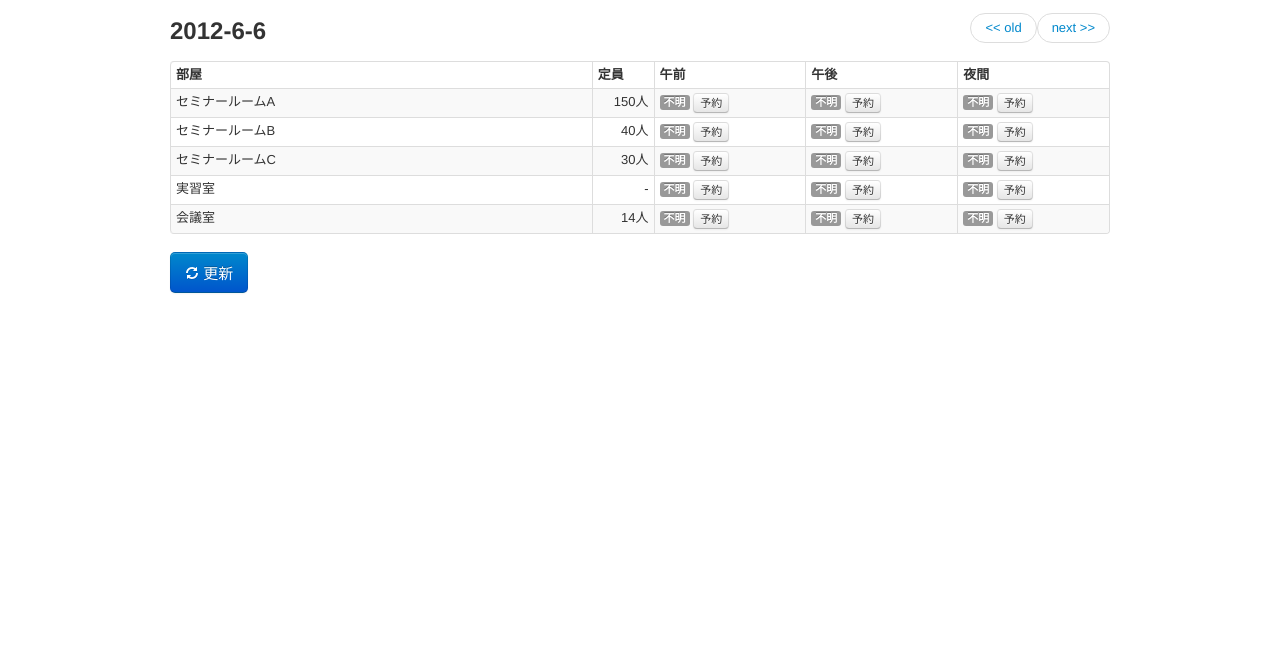
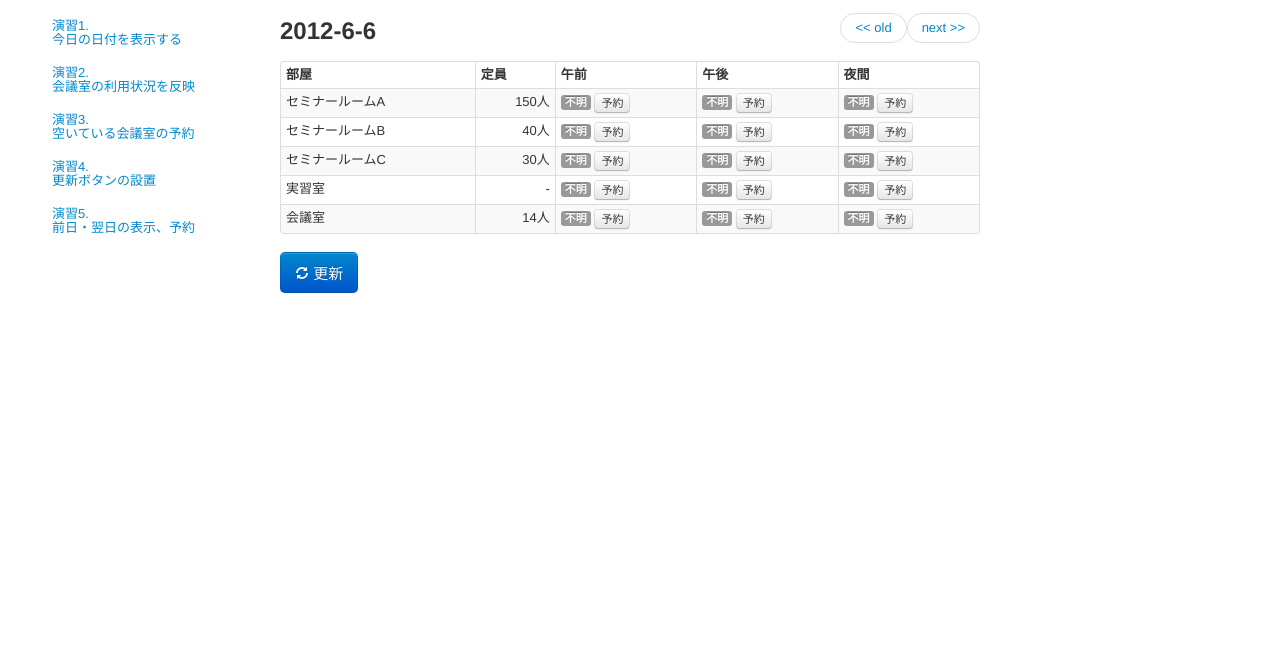
Before and after one commit to onjiro/osc2012do-ajax-hands-on, a website: page view_sample/index.html in a window 1280 px wide. Shown: the part 129-800 px from the top of the page. Drawn offline with nearby package versions, Linux system fonts and the light colour scheme; no server answers.

Commit message:
ナビゲーションメニューを追加

```diff
--- a/view_sample/index.html
+++ b/view_sample/index.html
@@ -20,15 +20,28 @@
     </div>
   </div>
 
-  <article id="statuses" class="container">
+  <article id="statuses" class="container-fluid">
+    <div class="row-flued">
+      <nav class="span3">
+        <ul class="nav nav-pills nav-stacked">
+          <li class="active"><a href="/">Home</a></li>
+          <li ><a href="/plactice0.html">演習0.<br/>HTML でページを作成</a></li>
+          <li ><a href="/plactice1.html">演習1.<br/>今日の日付を表示する</a></li>
+          <li ><a href="/plactice2.html">演習2.<br/>会議室の利用状況を反映</a></li>
+          <li ><a href="/plactice3.html">演習3.<br/>空いている会議室の予約</a></li>
+          <li ><a href="/plactice4.html">演習4.<br/>更新ボタンの設置 </a></li>
+          <li ><a href="/plactice5.html">演習5.<br/>前日・翌日の表示、予約 </a></li>
+        </ul>
+      </nav>
+      <div class="span9">
     <header class="page-header">
       <h1>会議室予約状況</h1>
     </header>
     <div class="row">
-      <div class="span8">
+      <div class="span6">
         <h2 class="date">yyyy-MM-dd</h2>
       </div>
-      <div class="span4">
+      <div class="span3">
         <ul id="date-field" class="pager">
           <li class="button date-shift next" data-shifting="+1"><a href="#">next &gt;&gt;</a></li>
           <li class="button date-shift next" data-shifting="-1"><a href="#">&lt;&lt; old</a></li>
@@ -39,11 +52,11 @@
     <table class="reservations table table-striped table-bordered table-condensed">
       <thead>
         <tr>
-          <th class="span5">部屋</th>
-          <th class="capacity span1">定員</th>
-          <th class="morning  span2">午前</th>
-          <th class="daytime  span2">午後</th>
-          <th class="night    span2">夜間</th>
+          <th>部屋</th>
+          <th class="capacity">定員</th>
+          <th class="morning">午前</th>
+          <th class="daytime">午後</th>
+          <th class="night">夜間</th>
         </tr>
       </thead>
       <tbody>
@@ -131,6 +144,8 @@
     </table>
 
     <div class="button reload btn btn-large btn-primary"><i class="icon-refresh icon-white"></i> 更新</div>
+    </div>
+    </div>
   </article>
 </body>
 </html>
```
